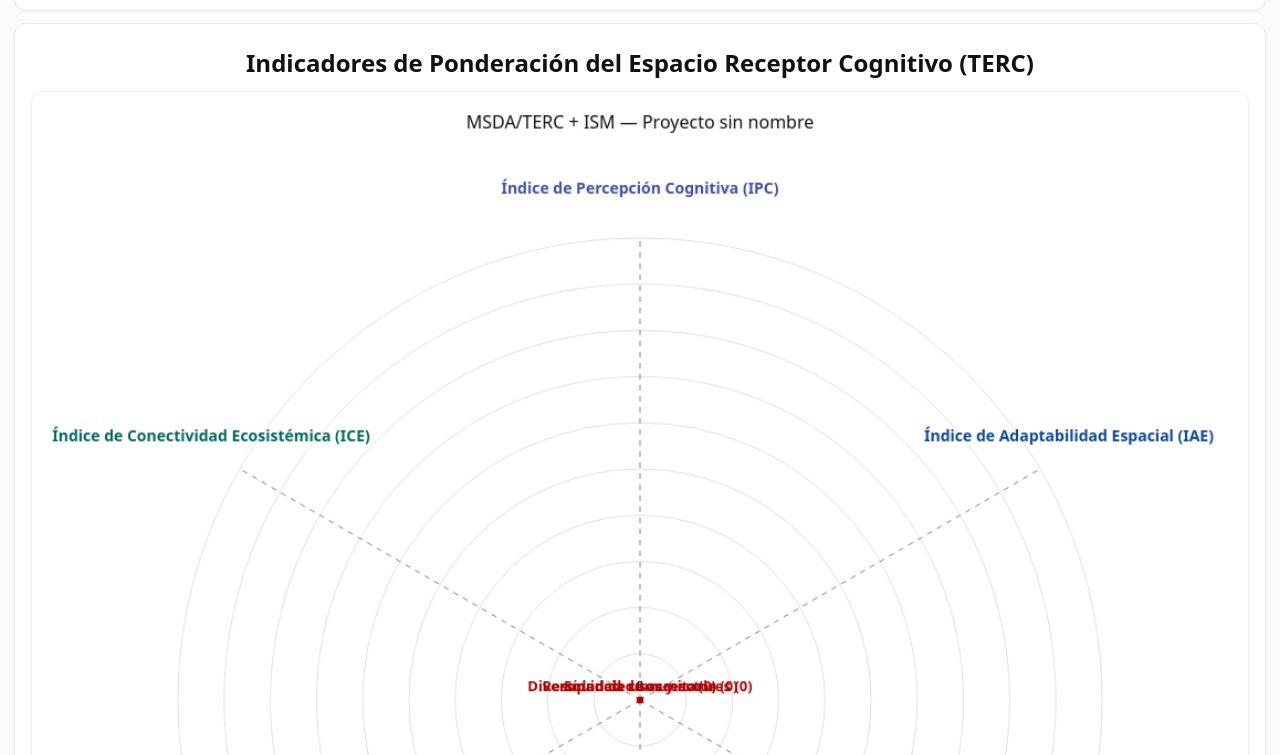
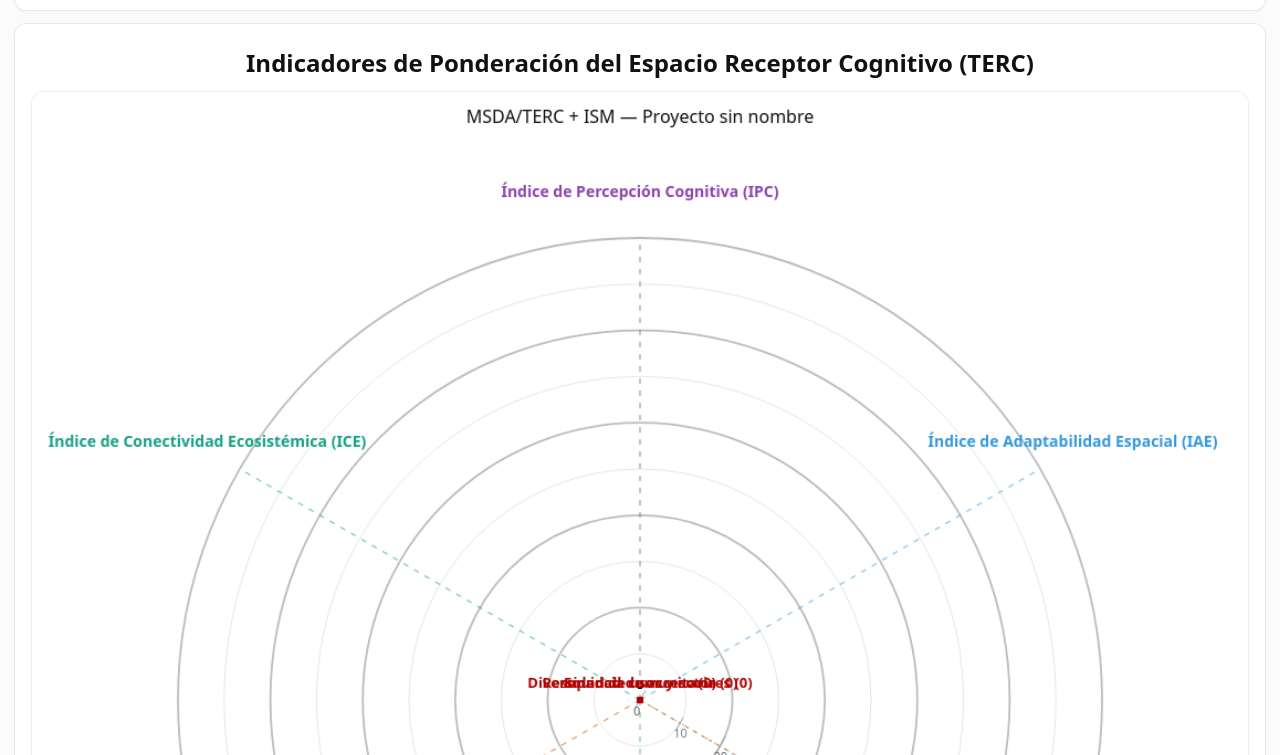
Before and after one commit to superbird87/evc-terc, a plain HTML site: page app_msda_ism_v10.html in a window 1280 px wide. Shown: the part 1945-2700 px from the top of the page. Drawn offline with Linux system fonts and the light colour scheme.

Commit message:
Add files via upload

```diff
--- a/app_msda_ism_v10.html
+++ b/app_msda_ism_v10.html
@@ -281,15 +281,16 @@ function descEVC(val){
   return 'Resonancia cognitiva deficiente; predominio de lo utilitario sobre lo simbiótico. El espacio funciona pero no genera memorabilidad significativa.';
 }
 
+
 function drawRadar(){
-  const cv=g('radar'),ctx=cv.getContext('2d');
-  const W=cv.width,H=cv.height,cx=W/2,cy=H/2,R=Math.min(W,H)*0.38;
-  ctx.clearRect(0,0,W,H);
-  const ring=t=>R*(t/100);
-  ctx.strokeStyle="#e1e1e1";ctx.lineWidth=1;
-  for(let t=0;t<=100;t+=10){ctx.beginPath();ctx.arc(cx,cy,ring(t),0,2*Math.PI);ctx.stroke()}
-  const axes=['IPC','IAE','IIM','IEB','IAB','ICE'];
-const labelFull=[
+  const cv=document.getElementById('radar'), ctx=cv.getContext('2d');
+  const W=cv.width, H=cv.height, cx=W/2, cy=H/2, R=Math.min(W,H)*0.38;
+  const ring = t => R*(t/100);
+
+  // Paleta por índice (idéntica al requerimiento)
+  const axes = ['IPC','IAE','IIM','IEB','IAB','ICE'];
+  const axisColors = ['#8e44ad','#3498db','#e67e22','#27ae60','#d35400','#16a085'];
+  const axisLabels = [
     'Índice de Percepción Cognitiva (IPC)',
     'Índice de Adaptabilidad Espacial (IAE)',
     'Índice de Inmersión y Memoria (IIM)',
@@ -297,46 +298,148 @@ const labelFull=[
     'Índice de Adaptabilidad Biofísica (IAB)',
     'Índice de Conectividad Ecosistémica (ICE)'
   ];
-const labelColors=['#3f51b5','#0d47a1','#6d4c41','#1b5e20','#4e342e','#00695c'];
-// Características por índice para anotar dentro del radar
-const featuresByAxis={
-  'IPC': ['C1 Carga Informativa del Espacio','C2 Diversidad Perceptual','C3 Conectividad Sensorial','C4 Accesibilidad Cognitiva'],
-  'IAE': ['C5 Plasticidad Ambiental','C6 Complejidad vs. Legibilidad','C7 Resonancia Cognitiva','C8 Interacción Biofílica'],
-  'IIM': ['C9 Engagement Espacial','C10 Fluidez de Navegación','C11 Efecto Memorístico','C12 Resonancia Emocional'],
-  'IEB': ['C13 Eficiencia Geométrica','C14 Optimización Estructural','C15 Uso de Biomateriales'],
-  'IAB': ['C16 Eficiencia Energética','C17 Adaptabilidad Térmica','C18 Captación y Uso de Agua'],
-  'ICE': ['C19 Integración con la Naturaleza','C20 Ciclo de Materiales','C21 Bienestar Biofílico']
-};
-  const ang=axes.map((_,i)=>-Math.PI/2+i*(2*Math.PI/axes.length));
-  ctx.setLineDash([5,5]);
-  labelFull.forEach((lab,i)=>{
-    const a=ang[i],x=cx+R*Math.cos(a),y=cy+R*Math.sin(a);
-    ctx.strokeStyle="#888";ctx.beginPath();ctx.moveTo(cx,cy);ctx.lineTo(x,y);ctx.stroke();
-    const lx=cx+(R+30)*Math.cos(a),ly=cy+(R+30)*Math.sin(a);
-    ctx.fillStyle=labelColors[i]||"#333";ctx.font="bold 14px system-ui,sans-serif";ctx.textAlign="center";ctx.textBaseline="middle";
-    lab.split("\n").forEach((s,k)=>ctx.fillText(s,lx,ly+(k-1)*14));
+  const ang = axes.map((_,i)=> -Math.PI/2 + i*(2*Math.PI/axes.length));
+
+  const p = calcAll();
+
+  ctx.clearRect(0,0,W,H);
+
+  // Círculos concéntricos cada 10 con mayor contraste cada 20
+  for(let t=0;t<=100;t+=10){
+    ctx.beginPath();
+    ctx.setLineDash([]);
+    ctx.lineWidth = (t%20===0)? 1.8 : 1.0;
+    ctx.strokeStyle = (t%20===0)? '#bdbdbd' : '#e6e6e6';
+    ctx.arc(cx,cy,ring(t),0,2*Math.PI);
+    ctx.stroke();
+  }
+
+  // Escala diagonal 0–100 ~30°, con muescas y rótulo "Escala 0–100" (como en la imagen)
+  (function drawDiagonalScale(){
+    const a = Math.PI/6; // ≈30°
+    const x0 = cx, y0 = cy;
+    const x1 = cx + R*Math.cos(a), y1 = cy + R*Math.sin(a);
+
+    // Línea diagonal punteada
+    ctx.save();
+    ctx.setLineDash([3,5]);
+    ctx.lineWidth = 1.2;
+    ctx.strokeStyle = '#9aa0a6';
+    ctx.beginPath(); ctx.moveTo(x0,y0); ctx.lineTo(x1,y1); ctx.stroke();
+
+    // Muescas perpendiculares y números en gris (0–100 cada 10)
+    const ap = a + Math.PI/2; // perpendicular
+    ctx.setLineDash([]);
+    for(let t=0;t<=100;t+=10){
+      const rr = ring(t);
+      const px = cx + rr*Math.cos(a);
+      const py = cy + rr*Math.sin(a);
+      const len = (t%20===0)? 10 : 6;
+      // muesca
+      ctx.beginPath();
+      ctx.strokeStyle = '#9aa0a6';
+      ctx.lineWidth = 1;
+      ctx.moveTo(px - len*Math.cos(ap), py - len*Math.sin(ap));
+      ctx.lineTo(px + len*Math.cos(ap), py + len*Math.sin(ap));
+      ctx.stroke();
+      // número (ligeramente desplazado hacia fuera de la diagonal)
+      ctx.fillStyle = (t%20===0)? '#5f6368' : '#7a7f85';
+      ctx.font = '11px system-ui,sans-serif';
+      ctx.textAlign = 'left';
+      ctx.textBaseline = 'middle';
+      const off = 12; // desplazamiento fuera de la diagonal
+      ctx.fillText(String(t), px + off*Math.cos(ap), py + off*Math.sin(ap));
+    }
+
+    // Rótulo "Escala 0–100" cerca del extremo exterior, rotado
+    ctx.translate(x1, y1);
+    ctx.rotate(a);
+    ctx.fillStyle = '#6b6f75';
+    ctx.font = 'bold 12px system-ui,sans-serif';
+    ctx.textAlign = 'left';
+    ctx.textBaseline = 'bottom';
+    ctx.fillText('Escala 0–100', 8, -6);
+    ctx.restore();
+  })();
+
+  // Líneas radiales punteadas, coloreadas por eje, y etiquetas por índice con el mismo color
+  for(let i=0;i<axes.length;i++){
+    const a = ang[i];
+    const x = cx + R*Math.cos(a), y = cy + R*Math.sin(a);
+
+    // radial punteada con color del eje
+    ctx.save();
+    ctx.setLineDash([5,6]);
+    ctx.lineWidth = 1.2;
+    ctx.strokeStyle = axisColors[i] + '99';
+    ctx.beginPath(); ctx.moveTo(cx,cy); ctx.lineTo(x,y); ctx.stroke();
+    ctx.restore();
+
+    // etiqueta del eje (color idéntico)
+    const lx = cx + (R+34)*Math.cos(a);
+    const ly = cy + (R+34)*Math.sin(a);
+    ctx.fillStyle = axisColors[i];
+    ctx.font = 'bold 14px system-ui,sans-serif';
+    ctx.textAlign = 'center';
+    ctx.textBaseline = 'middle';
+    axisLabels[i].split('\n').forEach((line,k)=>{
+      ctx.fillText(line, lx, ly + (k-0.5)*14);
     });
-  ctx.setLineDash([]);
-  const p=calcAll();
-  const poly=axes.map((k,i)=>{
-    const v=Math.max(0,Math.min(100,p[k]||0));
-    return [cx+ring(v)*Math.cos(ang[i]),cy+ring(v)*Math.sin(ang[i])];
+  }
+
+  // Polígono MSDA con relleno suave y marcadores/valores
+  const msdaVals = axes.map(k => Math.max(0,Math.min(100, p[k] ?? 0)));
+  const poly = msdaVals.map((v,i)=>[
+    cx + ring(v)*Math.cos(ang[i]),
+    cy + ring(v)*Math.sin(ang[i])
+  ]);
+
+  ctx.beginPath();
+  poly.forEach((pt,i)=> i? ctx.lineTo(pt[0],pt[1]) : ctx.moveTo(pt[0],pt[1]));
+  ctx.closePath();
+  ctx.fillStyle = 'rgba(0,0,0,0.06)';
+  ctx.strokeStyle = '#111';
+  ctx.lineWidth = 2;
+  ctx.fill(); ctx.stroke();
+
+  ctx.fillStyle = '#111';
+  ctx.font = '11px system-ui,sans-serif';
+  ctx.textAlign = 'center';
+  ctx.textBaseline = 'bottom';
+  poly.forEach((pt,i)=>{
+    ctx.beginPath(); ctx.arc(pt[0],pt[1],3,0,2*Math.PI); ctx.fill();
+    ctx.fillText(String(Math.round(msdaVals[i])), pt[0], pt[1]-8);
   });
-  ctx.beginPath();poly.forEach((pt,i)=>i?ctx.lineTo(pt[0],pt[1]):ctx.moveTo(pt[0],pt[1]));ctx.closePath();
-  ctx.fillStyle="rgba(0,0,0,.06)";ctx.strokeStyle="#111";ctx.lineWidth=2;ctx.fill();ctx.stroke();
-  ctx.fillStyle="#111";ctx.font="11px system-ui,sans-serif";ctx.textAlign="center";
-  poly.forEach((pt,i)=>{ctx.beginPath();ctx.arc(pt[0],pt[1],3,0,2*Math.PI);ctx.fill();const val=Math.round(p[axes[i]]||0);ctx.fillText(String(val),pt[0],pt[1]-12)});
-  // ISM triangle
-  const a3=[-Math.PI/2,-Math.PI/2+2*Math.PI/3,-Math.PI/2+4*Math.PI/3];
-  const vals=[p.EQ||0,p.DIV||0,p.RES||0].map(v=>Math.max(0,Math.min(100,v)));
-  const tri=a3.map((a,i)=>[cx+ring(vals[i])*Math.cos(a),cy+ring(vals[i])*Math.sin(a)]);
-  ctx.beginPath();tri.forEach((pt,i)=>i?ctx.lineTo(pt[0],pt[1]):ctx.moveTo(pt[0],pt[1]));ctx.closePath();
-  ctx.fillStyle="rgba(200,0,0,.12)";ctx.strokeStyle="rgba(200,0,0,.9)";ctx.lineWidth=2;ctx.fill();ctx.stroke();
-  const labs3=["Equidad de acceso","Diversidad de usos y actores","Resonancia comunitaria"];
-  ctx.fillStyle="#b00000";ctx.font="bold 13px system-ui,sans-serif";
-  tri.forEach((pt,i)=>{ctx.beginPath();ctx.arc(pt[0],pt[1],3,0,2*Math.PI);ctx.fill();ctx.fillText(`${labs3[i]} (${Math.round(vals[i])})`,pt[0],pt[1]-12)});
-  // título
-  ctx.fillStyle="#111";ctx.font="16px system-ui,sans-serif";ctx.textAlign="center";ctx.fillText(`MSDA/TERC + ISM — ${g('projName').value||'Proyecto sin nombre'}`,cx,28);
+
+  // Triángulo ISM en ángulos equiespaciados
+  const a3 = [-Math.PI/2, -Math.PI/2 + 2*Math.PI/3, -Math.PI/2 + 4*Math.PI/3];
+  const vals3 = [p.EQ ?? 0, p.DIV ?? 0, p.RES ?? 0].map(v=>Math.max(0,Math.min(100,v)));
+  const tri = a3.map((a,i)=>[cx + ring(vals3[i])*Math.cos(a), cy + ring(vals3[i])*Math.sin(a)]);
+
+  ctx.beginPath();
+  tri.forEach((pt,i)=> i? ctx.lineTo(pt[0],pt[1]) : ctx.moveTo(pt[0],pt[1]));
+  ctx.closePath();
+  ctx.fillStyle = 'rgba(192, 0, 0, 0.12)';
+  ctx.strokeStyle = 'rgba(192, 0, 0, 0.9)';
+  ctx.lineWidth = 2;
+  ctx.fill(); ctx.stroke();
+
+  const labs3 = ['Equidad de acceso','Diversidad de usos y actores','Resonancia comunitaria'];
+  ctx.fillStyle = '#b00000';
+  ctx.font = 'bold 13px system-ui,sans-serif';
+  ctx.textAlign = 'center';
+  ctx.textBaseline = 'bottom';
+  tri.forEach((pt,i)=>{
+    ctx.beginPath(); ctx.arc(pt[0],pt[1],3,0,2*Math.PI); ctx.fill();
+    ctx.fillText(`${labs3[i]} (${Math.round(vals3[i])})`, pt[0], pt[1]-8);
+  });
+
+  // Título
+  ctx.fillStyle = '#111';
+  ctx.font = '16px system-ui,sans-serif';
+  ctx.textAlign = 'center';
+  ctx.textBaseline = 'alphabetic';
+  ctx.fillText(`MSDA/TERC + ISM — ${document.getElementById('projName').value||'Proyecto sin nombre'}`, cx, 28);
 }
 
 function drawBars(){
```
Lines whose indentation alone changed are shown as unchanged.
